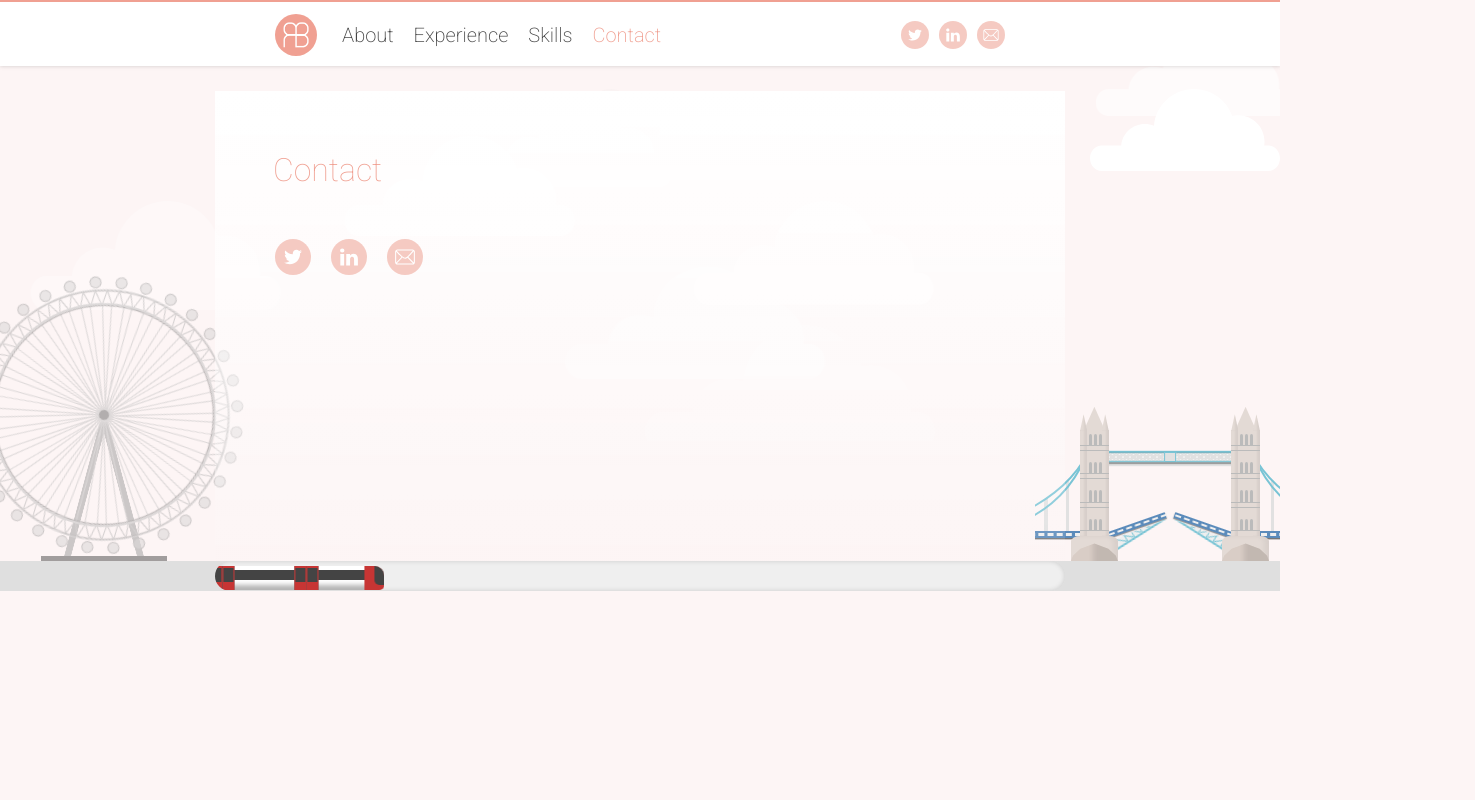
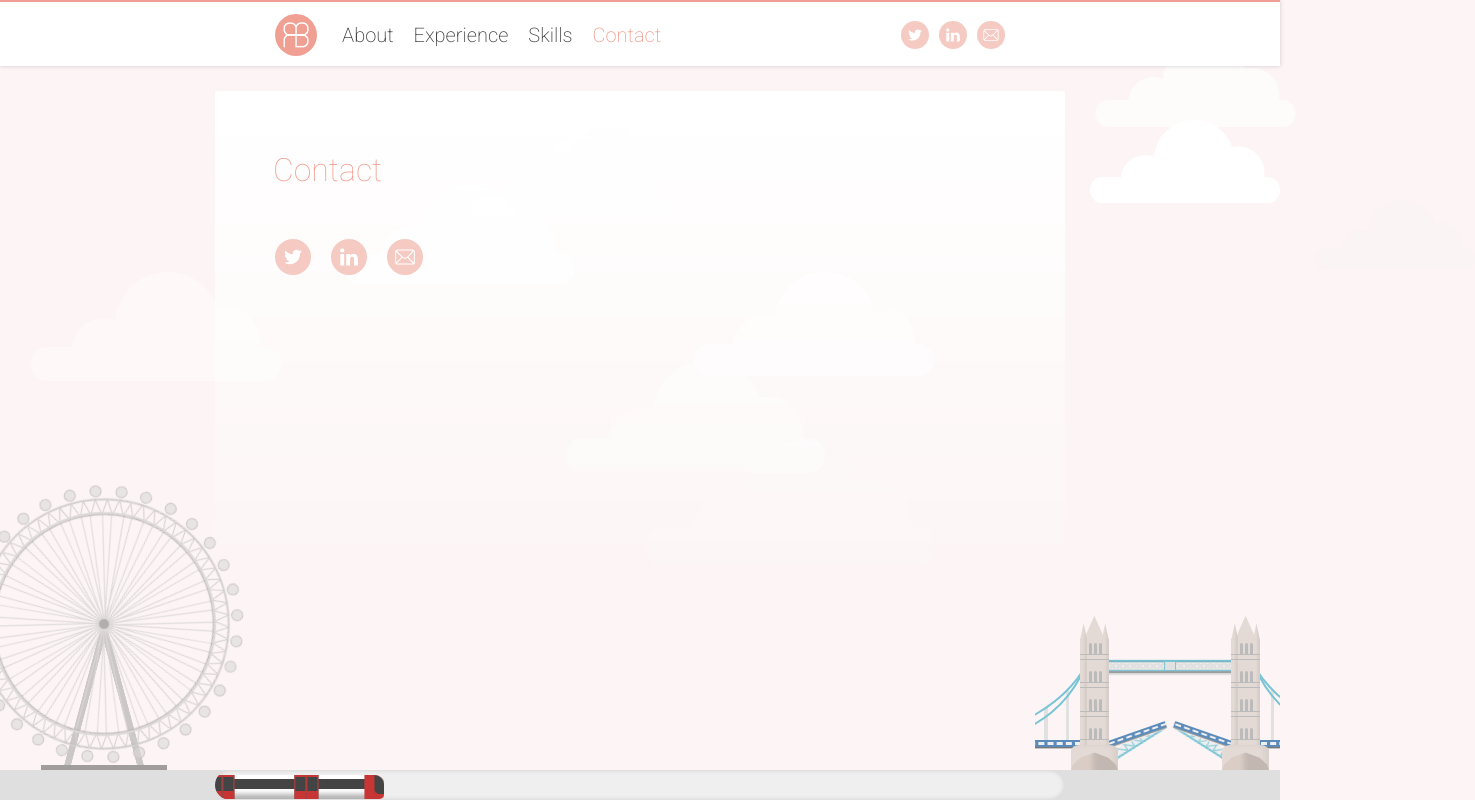
Before and after one commit to rachelbest/portfolio, a React (Create React App) app: page /contact in a window 1280 px wide. Shown: the whole page, 1475 px wide, since content can reach past the window. Built offline with nearby package versions, Linux system fonts and the light colour scheme.

Commit message:
Fix footer to bottom of page

```diff
--- a/src/assets/css/base.css
+++ b/src/assets/css/base.css
@@ -68,23 +68,19 @@ a {
   color: #F0A092; }
 
 /* line 1, src/assets/scss/_app.scss */
-html,
-body {
-  height: 100%; }
+html {
+  height: 100%;
+  box-sizing: border-box; }
 
 /* line 6, src/assets/scss/_app.scss */
-.App {
-  overflow-x: clip;
-  position: relative; }
-
-/* line 11, src/assets/scss/_app.scss */
 body {
   margin: 0;
   padding: 0;
   box-sizing: border-box;
   background: #FDF5F5;
-  position: relative; }
-  /* line 18, src/assets/scss/_app.scss */
+  position: relative;
+  min-height: 100%; }
+  /* line 14, src/assets/scss/_app.scss */
   body .container {
     width: 95%;
     margin: 20px auto 150px auto;
@@ -94,24 +90,24 @@ body {
     box-sizing: border-box;
     overflow: hidden; }
     @media (min-width: 768px) {
-      /* line 18, src/assets/scss/_app.scss */
+      /* line 14, src/assets/scss/_app.scss */
       body .container {
         margin: 25px auto -30px auto;
         max-width: 850px;
         padding: 45px 60px 150px;
         min-height: 500px; } }
-  /* line 35, src/assets/scss/_app.scss */
+  /* line 31, src/assets/scss/_app.scss */
   body article + article {
     margin-top: 70px; }
     @media (min-width: 576px) {
-      /* line 35, src/assets/scss/_app.scss */
+      /* line 31, src/assets/scss/_app.scss */
       body article + article {
         margin-top: 100px; } }
-  /* line 45, src/assets/scss/_app.scss */
+  /* line 41, src/assets/scss/_app.scss */
   body .aboutme .subheading {
     margin-top: -20px;
     margin-bottom: 15px; }
-  /* line 50, src/assets/scss/_app.scss */
+  /* line 46, src/assets/scss/_app.scss */
   body .aboutme__image {
     margin: -20px 0 0 10px;
     float: right;
@@ -119,40 +115,40 @@ body {
     width: 130px;
     clip-path: ellipse(45% 47% at 50% 50%); }
     @media (min-width: 576px) {
-      /* line 50, src/assets/scss/_app.scss */
+      /* line 46, src/assets/scss/_app.scss */
       body .aboutme__image {
         width: 200px; } }
-  /* line 63, src/assets/scss/_app.scss */
+  /* line 59, src/assets/scss/_app.scss */
   body .experience {
     margin-top: 50px; }
-    /* line 66, src/assets/scss/_app.scss */
+    /* line 62, src/assets/scss/_app.scss */
     body .experience__title {
       margin-bottom: 5px; }
-    /* line 70, src/assets/scss/_app.scss */
+    /* line 66, src/assets/scss/_app.scss */
     body .experience__subheading {
       color: #999999;
       margin-bottom: 10px; }
-      /* line 77, src/assets/scss/_app.scss */
+      /* line 73, src/assets/scss/_app.scss */
       body .experience__subheading span:before {
         content: " | ";
         margin: 0 5px; }
-    /* line 84, src/assets/scss/_app.scss */
+    /* line 80, src/assets/scss/_app.scss */
     body .experience__logo {
       float: right; }
-    /* line 88, src/assets/scss/_app.scss */
+    /* line 84, src/assets/scss/_app.scss */
     body .experience__intro {
       margin-bottom: 10px; }
-    /* line 92, src/assets/scss/_app.scss */
+    /* line 88, src/assets/scss/_app.scss */
     body .experience ul {
       list-style: none;
       padding: 0;
       margin: 0 0 10px 25px; }
-      /* line 97, src/assets/scss/_app.scss */
+      /* line 93, src/assets/scss/_app.scss */
       body .experience ul li {
         position: relative;
         margin-bottom: 2px;
         line-height: 26px; }
-        /* line 102, src/assets/scss/_app.scss */
+        /* line 98, src/assets/scss/_app.scss */
         body .experience ul li:before {
           content: "·";
           font-size: 30px;
@@ -161,36 +157,36 @@ body {
           position: absolute;
           left: -15px;
           top: 1px; }
-  /* line 115, src/assets/scss/_app.scss */
+  /* line 111, src/assets/scss/_app.scss */
   body .contact__container {
     margin-top: 50px; }
-  /* line 119, src/assets/scss/_app.scss */
+  /* line 115, src/assets/scss/_app.scss */
   body .social-media {
     margin: 0;
     padding: 0;
     margin-left: auto;
     list-style: none; }
-    /* line 125, src/assets/scss/_app.scss */
+    /* line 121, src/assets/scss/_app.scss */
     body .social-media.contact {
       float: none; }
-      /* line 128, src/assets/scss/_app.scss */
+      /* line 124, src/assets/scss/_app.scss */
       body .social-media.contact li:not(:last-of-type) {
         margin-right: 20px; }
-      /* line 132, src/assets/scss/_app.scss */
+      /* line 128, src/assets/scss/_app.scss */
       body .social-media.contact a {
         height: 36px;
         width: 36px; }
-        /* line 136, src/assets/scss/_app.scss */
+        /* line 132, src/assets/scss/_app.scss */
         body .social-media.contact a img {
           width: 26px;
           height: 26px; }
-    /* line 143, src/assets/scss/_app.scss */
+    /* line 139, src/assets/scss/_app.scss */
     body .social-media li {
       float: left; }
-      /* line 146, src/assets/scss/_app.scss */
+      /* line 142, src/assets/scss/_app.scss */
       body .social-media li:not(:last-of-type) {
         margin-right: 10px; }
-      /* line 150, src/assets/scss/_app.scss */
+      /* line 146, src/assets/scss/_app.scss */
       body .social-media li a {
         background: #F5CAC2;
         height: 28px;
@@ -199,14 +195,14 @@ body {
         display: flex;
         justify-content: center;
         align-items: center; }
-        /* line 159, src/assets/scss/_app.scss */
+        /* line 155, src/assets/scss/_app.scss */
         body .social-media li a:hover {
           background: #F0A092; }
-      /* line 164, src/assets/scss/_app.scss */
+      /* line 160, src/assets/scss/_app.scss */
       body .social-media li img {
         height: 20px;
         width: 20px; }
-  /* line 171, src/assets/scss/_app.scss */
+  /* line 167, src/assets/scss/_app.scss */
   body .sidenav-overlay {
     opacity: 0;
     position: fixed;
@@ -216,17 +212,21 @@ body {
     height: 120vh;
     background-color: rgba(0, 0, 0, 0.5); }
 
-/* line 182, src/assets/scss/_app.scss */
+/* line 178, src/assets/scss/_app.scss */
 .sr-only {
   display: none; }
 
 /* line 1, src/assets/scss/_footer.scss */
 footer {
   background: #DFDFDF;
-  position: relative;
-  height: 30px; }
+  position: absolute;
+  bottom: 0;
+  right: 0;
+  left: 0;
+  height: 30px;
+  overflow-x: clip; }
 
-/* line 7, src/assets/scss/_footer.scss */
+/* line 11, src/assets/scss/_footer.scss */
 .components {
   position: sticky;
   bottom: 0;
@@ -234,7 +234,7 @@ footer {
   margin: 0 auto;
   z-index: -1; }
   @media (min-width: 992px) {
-    /* line 7, src/assets/scss/_footer.scss */
+    /* line 11, src/assets/scss/_footer.scss */
     .components {
       width: 750px; } }
 
--- a/src/assets/scss/_app.scss
+++ b/src/assets/scss/_app.scss
@@ -1,11 +1,6 @@
-html,
-body {
+html {
 	height: 100%;
-}
-
-.App {
-	overflow-x: clip;
-	position: relative;
+	box-sizing: border-box;
 }
 
 body {
@@ -14,6 +9,7 @@ body {
 	box-sizing: border-box;
 	background: $background;
 	position: relative;
+	min-height: 100%;
 
 	.container {
 		width: 95%;
--- a/src/assets/scss/_footer.scss
+++ b/src/assets/scss/_footer.scss
@@ -1,7 +1,11 @@
 footer {
 	background: #DFDFDF;
-	position: relative;
+	position: absolute;
+	bottom: 0;
+	right: 0;
+	left: 0;
 	height: $footer-height;
+	overflow-x: clip;
 }
 
 .components {
```
